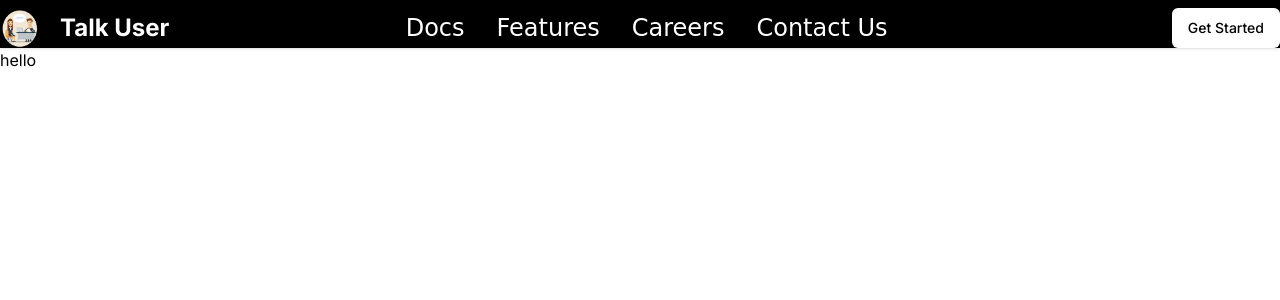
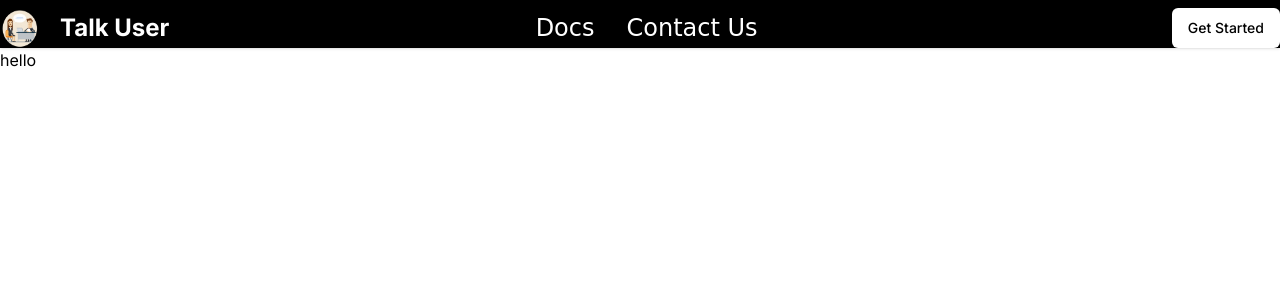
Before and after one commit to Ajay-308/TALK_user, a Next.js app: page /docs in a window 1280 px wide. Shown: the top 300 px of the page. Built offline with nearby package versions, Linux system fonts and the light colour scheme.

Commit message:
navbar fix

```diff
--- a/src/app/home/Navbar.tsx
+++ b/src/app/home/Navbar.tsx
@@ -18,12 +18,6 @@ export default function Navbar() {
           <div className="flex flex-grow justify-center">
             <Link href="/docs" className="mx-4 font-fantasy">
               <span>Docs</span>
-            </Link>
-            <Link href="/features" className="mx-4 font-fantasy">
-              <span>Features</span>
-            </Link>
-            <Link href="/careers" className="mx-4 font-fantasy">
-              <span>Careers</span>
             </Link>
             <Link href="/contact" className="mx-4 font-fantasy">
               <span>Contact Us</span>
```
